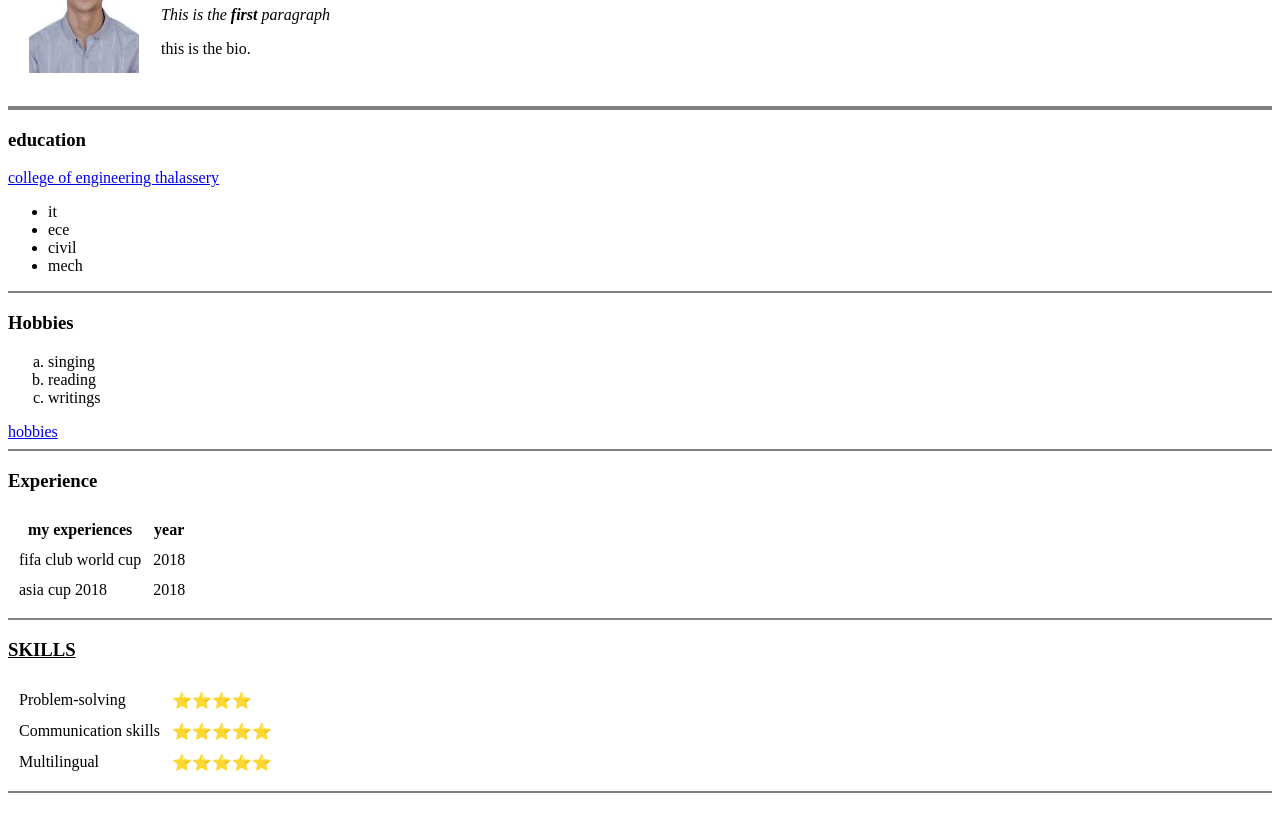
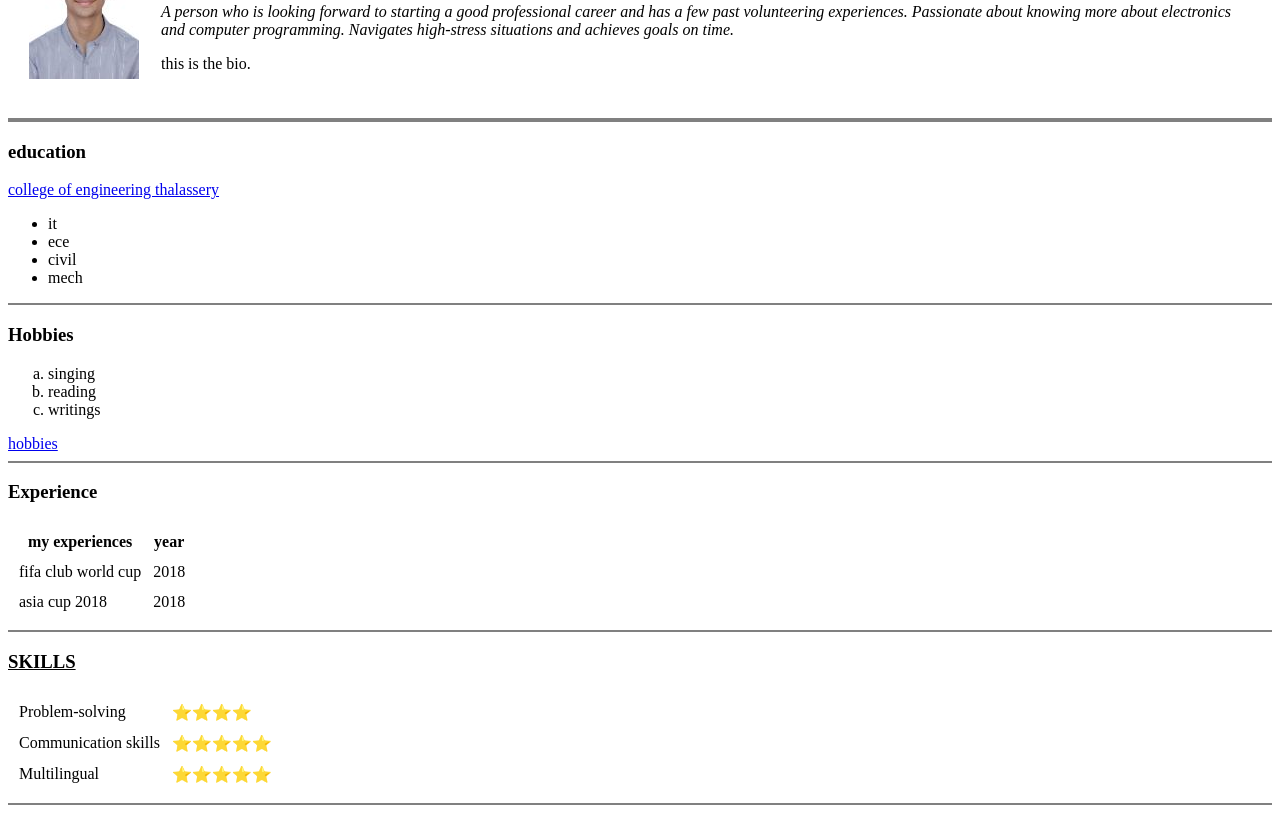
Before and after one commit to fawz7/cv, a plain HTML site: page index.html in a window 1280 px wide. Shown: the part 124-937 px from the top of the page. Drawn offline with Linux system fonts and the light colour scheme.

Commit message:
Update index.html

```diff
--- a/index.html
+++ b/index.html
@@ -11,7 +11,9 @@
         <tr>
             <td><img src="22BECTLY075_PHOTO.jpeg"></td>
             <td><h1>FAWZ MOHAMMED</h1>
-                <p><em>This is the <strong>first</strong> paragraph</em></p>
+                <p><em>A person who is looking forward to starting a good professional career and has a few past volunteering
+experiences. Passionate about knowing more about electronics and computer programming. Navigates
+high-stress situations and achieves goals on time.</em></p>
                 <p>this is the bio.</p></td>
                 <a href="Contact.html">Contact me</a><br>
         </tr>
```
